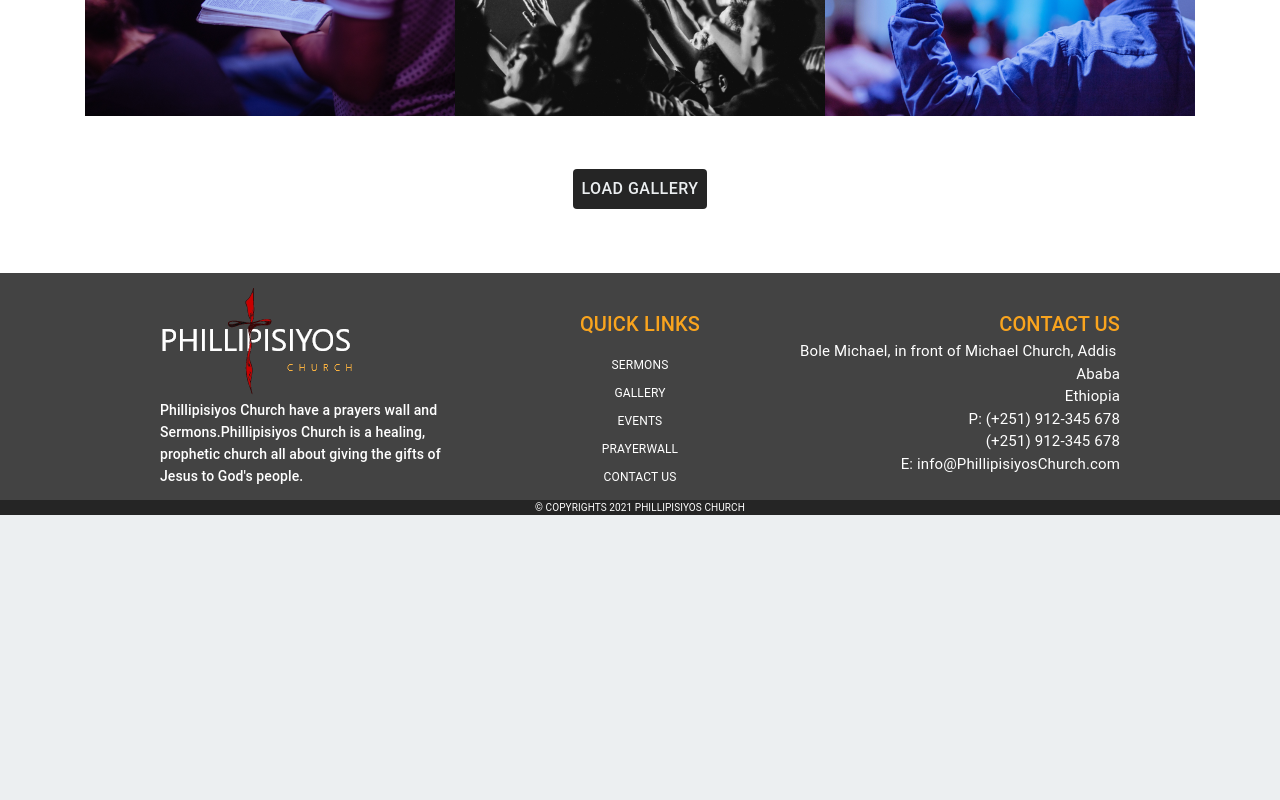
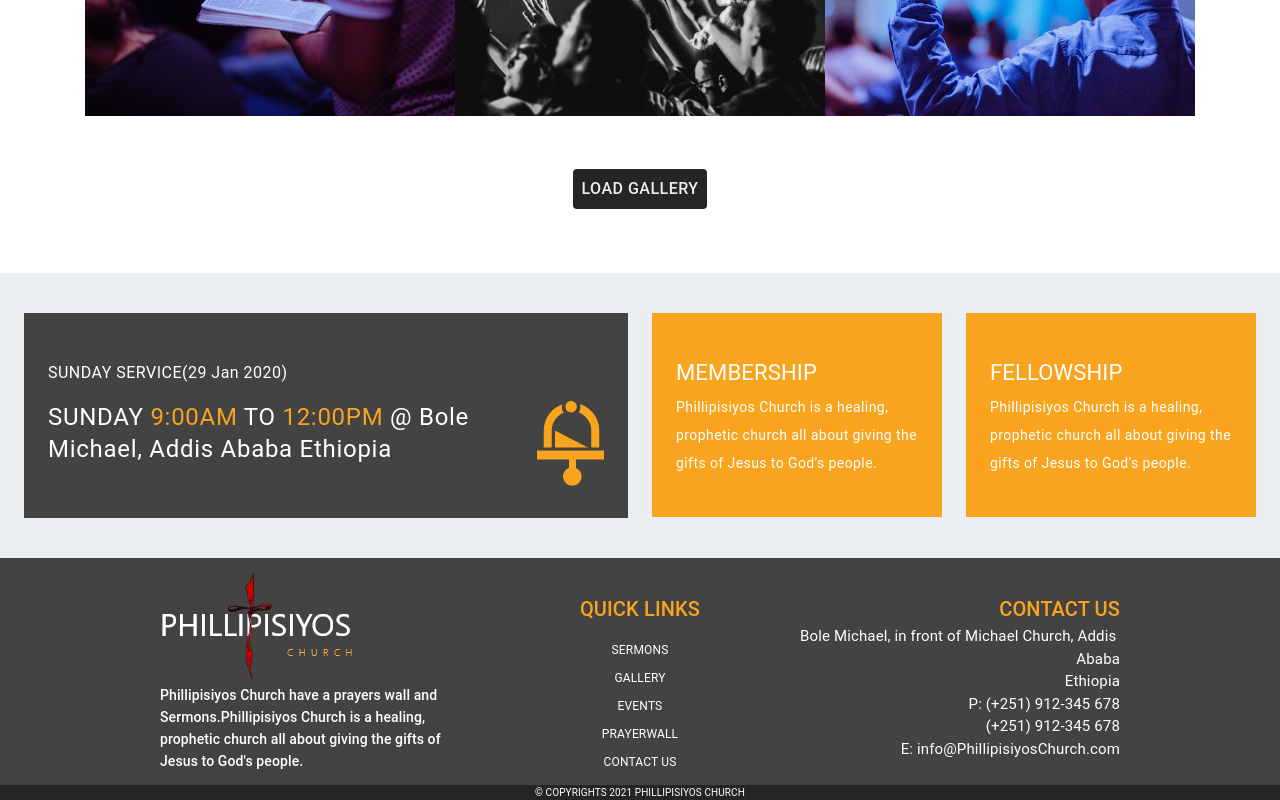
Before and after one commit to Alazar-dev/Filadelfia-web, a React (Create React App) app: page / in a window 1280 px wide. Shown: the part 3331-4131 px from the top of the page. Before the commit the page ends 3846 px from the top, so only its background shows below. Built offline with nearby package versions, Linux system fonts and the light colour scheme.

Commit message:
📦 NEW: adds services section to home

```diff
--- /dev/null
+++ b/src/components/home/Services.jsx
@@ -0,0 +1,134 @@
+import {
+  Box,
+  Container,
+  createStyles,
+  Grid,
+  makeStyles,
+  Typography,
+} from "@material-ui/core";
+import React from "react";
+import BellIcon from "../../assets/Home/Bell_icon.png";
+
+const useStyles = makeStyles((theme) =>
+  createStyles({
+    root: {},
+    sunday: {
+      background: `${theme.palette.secondary.dark} 0% 0% no-repeat padding-box`,
+    },
+    sundayTitle: {
+      fontSize: "16px",
+      letterSpacing: "0.48px",
+    },
+    sundayText: {
+      fontSize: "24px",
+      letterSpacing: "0.72px",
+      lineHeight: "32px",
+    },
+    other: {
+      background: `${theme.palette.primary.main} 0% 0% no-repeat padding-box`,
+    },
+    otherTitle: {
+      fontSize: "22px",
+      lineHeight: "40px",
+    },
+    otherText: {
+      fontSize: "14px",
+      letterSpacing: "0.42px",
+      lineHeight: "28px",
+    },
+    yellowText: {
+      color: theme.palette.primary.main,
+    },
+  })
+);
+function Services() {
+  const classes = useStyles();
+  return (
+    <Container>
+      <Box py={5}>
+        <Grid container spacing={3} direction="row">
+          <Grid md={6} item>
+            <Box py={4} px={3} className={classes.sunday}>
+              <Box py={2} display="flex" flexDirection="row">
+                <Typography
+                  variant="body1"
+                  className={classes.sundayTitle}
+                  color="textSecondary"
+                >
+                  SUNDAY SERVICE{" "}
+                </Typography>
+                <Typography
+                  align="right"
+                  variant="body1"
+                  className={classes.sundayTitle}
+                  color="textSecondary"
+                >
+                  (29 Jan 2020)
+                </Typography>
+              </Box>
+              <Box display="flex" flexDirection="row">
+                <Typography
+                  color="textSecondary"
+                  className={classes.sundayText}
+                  variant="body1"
+                  align="left"
+                >
+                  SUNDAY <span className={classes.yellowText}>9:00AM </span>
+                  TO <span className={classes.yellowText}>12:00PM </span>@ Bole
+                  Michael, Addis Ababa Ethiopia
+                </Typography>
+                <img src={BellIcon} alt="Bell Icon" />
+              </Box>
+            </Box>
+          </Grid>
+          <Grid md={3} item>
+            <Box py={5} px={3} className={classes.other}>
+              <Typography
+                color="textSecondary"
+                className={classes.otherTitle}
+                variant="h4"
+                align="left"
+              >
+                MEMBERSHIP
+              </Typography>
+
+              <Typography
+                align="left"
+                color="textSecondary"
+                className={classes.otherText}
+                variant="body1"
+              >
+                Phillipisiyos Church is a healing, prophetic church all about
+                giving the gifts of Jesus to God's people.
+              </Typography>
+            </Box>
+          </Grid>
+          <Grid md={3} item>
+            <Box py={5} px={3} className={classes.other}>
+              <Typography
+                color="textSecondary"
+                className={classes.otherTitle}
+                variant="h4"
+                align="left"
+              >
+                FELLOWSHIP
+              </Typography>
+
+              <Typography
+                color="textSecondary"
+                className={classes.otherText}
+                variant="body1"
+                align="left"
+              >
+                Phillipisiyos Church is a healing, prophetic church all about
+                giving the gifts of Jesus to God's people.
+              </Typography>
+            </Box>
+          </Grid>
+        </Grid>
+      </Box>
+    </Container>
+  );
+}
+
+export default Services;
--- a/src/pages/home/Home.js
+++ b/src/pages/home/Home.js
@@ -7,6 +7,7 @@
 import SermonEvents from "../../components/home/latestSermons/SermonEvents";
 import OurVisions from "../../components/home/OurVisions";
 import Savior from "../../components/home/Savior";
+import Services from "../../components/home/Services";
 
 function Home() {
   return (
@@ -18,6 +19,7 @@
       <SermonEvents />
       <Savior />
       <Gallery />
+      <Services />
     </Box>
   );
 }
```
